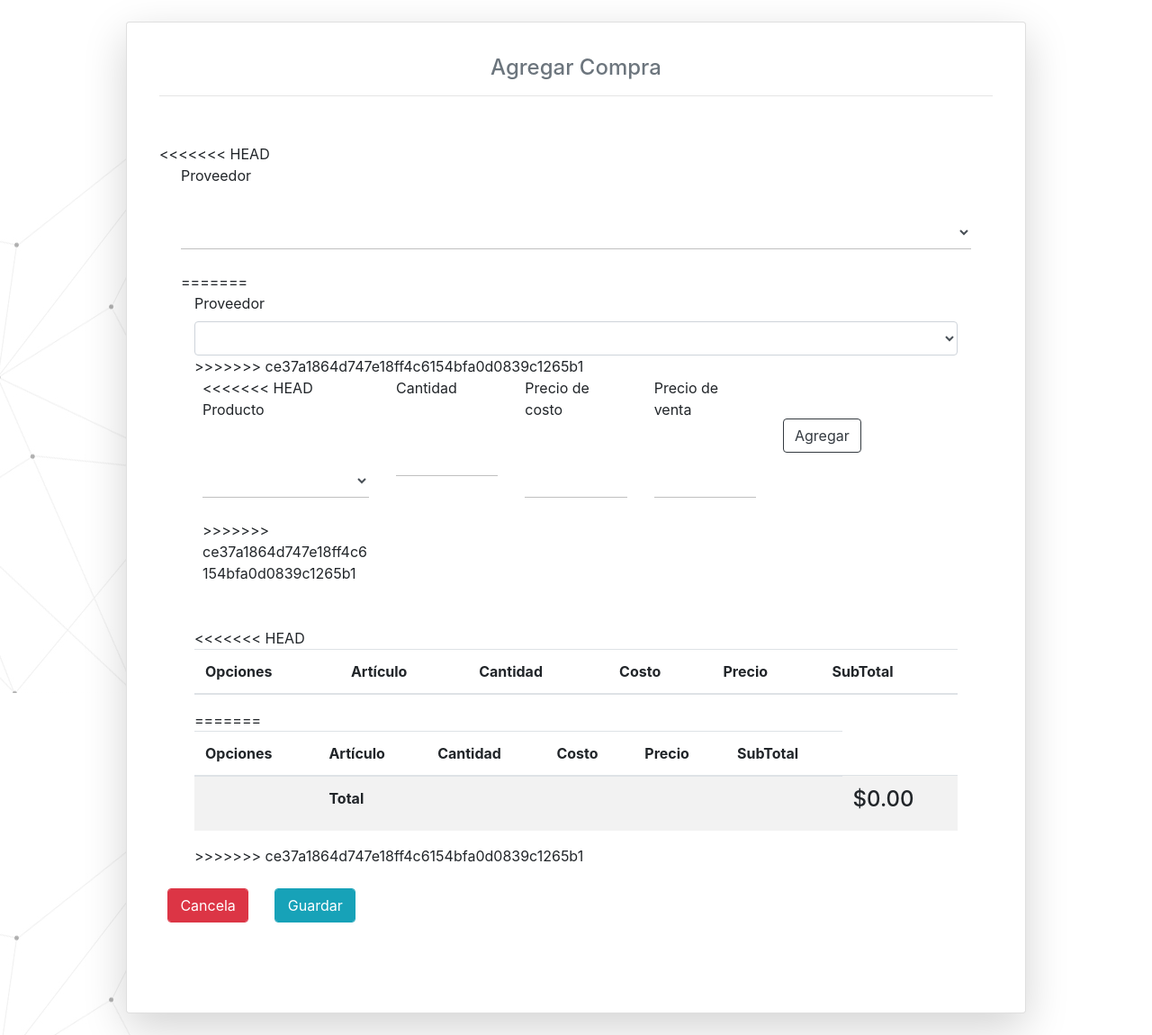
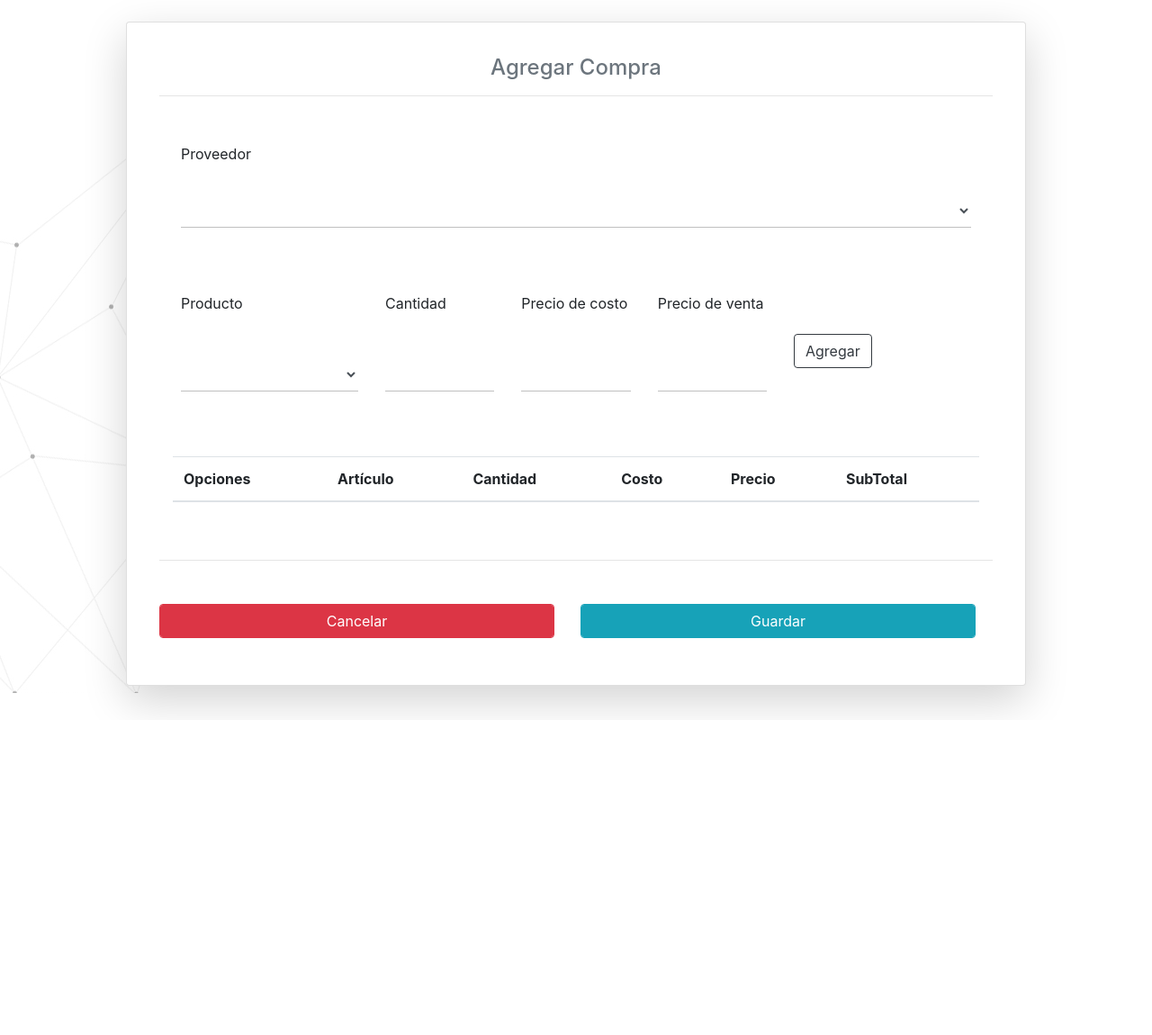
Before and after one commit to CRONOSPRO1/Senasoft2020-CDM, a PHP site: the page made by view/modulos/compras/crear-ingreso.php in a window 1280 px wide. Shown: the whole page at 90% size. After the commit the page ends 791 px from the top, so only its background shows below. Run offline with PHP 8.4, Linux system fonts and the light colour scheme; the template is opened without the code that fills it, so the values that code supplies are empty; some libraries are stand-ins or nearby versions.

Commit message:
CRUD Ingreso

```diff
--- a/view/modulos/compras/crear-ingreso.php
+++ b/view/modulos/compras/crear-ingreso.php
@@ -40,7 +40,6 @@
                 </form> -->
 
                 <div class="content">
-<<<<<<< HEAD
                     <div class="row pb-5 px-4">
                         <div class="col-lg-12 col-sm-12 col-md-12 col-xs-12">
                             <div class="from group">
@@ -52,36 +51,17 @@
                                     <?php endforeach; ?>
                                 </select>
                             </div>
-=======
-
-                    <div class="col-lg-12 col-sm-12 col-md-12 col-xs-12">
-                        <div class="from group">
-                            <label>Proveedor</label>
-                            <select name="proveedor" id="proveedor" class="form-control" data-live-search="true">
-                                <?php foreach ($this->model_clipro->listar('Proveedor') as $row):?>
-                                <option value="<?=$row['idproveedor']?>"><?=$row['nombre']. " "?><?=$row['Apellido']. " "?></option>
-                                <?php endforeach;?>
-                            </select>
->>>>>>> ce37a1864d747e18ff4c6154bfa0d0839c1265b1
                         </div>
                     </div>
                     <div class="row pb-5 px-4">
                         <div class="col-lg-3 col-sm-3 col-md-3 col-xs-12">
                             <div class="from group">
-<<<<<<< HEAD
                                 <label class="mb-4">Producto</label>
                                 <select name="pidproducto" id="pidproducto" class="form-control p p-0" data-live-search="true" required="">
                                     <option value=" "> </option>
                                     <?php foreach ($this->model_producto->listar_productos() as $row) : ?>
                                         <option value="<?= $row['idproducto'] ?>"><?= $row['nombre'] ?></option>
                                     <?php endforeach; ?>
-=======
-                                <label class="mb-4">Producto</label>
-                                <select name="pidproducto" id="pidproducto" class="form-control" data-live-search="true" >
-                                    <?php foreach ($this->model_producto->listar_productos() as $row):?>
-                                        <option value="<?=$row['idproducto']?>"><?=$row['nombre']?></option>
-                                    <?php endforeach;?>
->>>>>>> ce37a1864d747e18ff4c6154bfa0d0839c1265b1
                                 </select>
                             </div>
                         </div>
@@ -115,7 +95,6 @@
                     </div>
 
                     <div class="col-lg-12 col-sm-12 col-md-12 col-xs-12">
-<<<<<<< HEAD
                         <div class="table-responsive">
                             <table id="detalles" class="table table-striped table-hover">
                                 <thead>
@@ -132,31 +111,6 @@
                                     </tbody>
                             </table>
                         </div>
-=======
-
-                        <table id="detalles" class="table table-striped table-hover">
-                            <thead>
-                                <th>Opciones</th>
-                                <th>Artículo</th>
-                                <th>Cantidad</th>
-                                <th>Costo</th>
-                                <th>Precio</th>
-                                <th>SubTotal</th>
-                            </thead>
-                            <td>
-                            <th>Total</th>
-                            <th></th>
-                            <th></th>
-                            <th></th>
-                            <th></th>
-                            <th>
-                                <h4 id="total">$0.00</h4>
-                            </th>
-                            </td>
-                            <tbody>
-                            </tbody>
-                        </table>
->>>>>>> ce37a1864d747e18ff4c6154bfa0d0839c1265b1
                     </div>
                 </div>
 
```
Also changed, not shown: Base_datos/MER.png (added), 1 other file.
